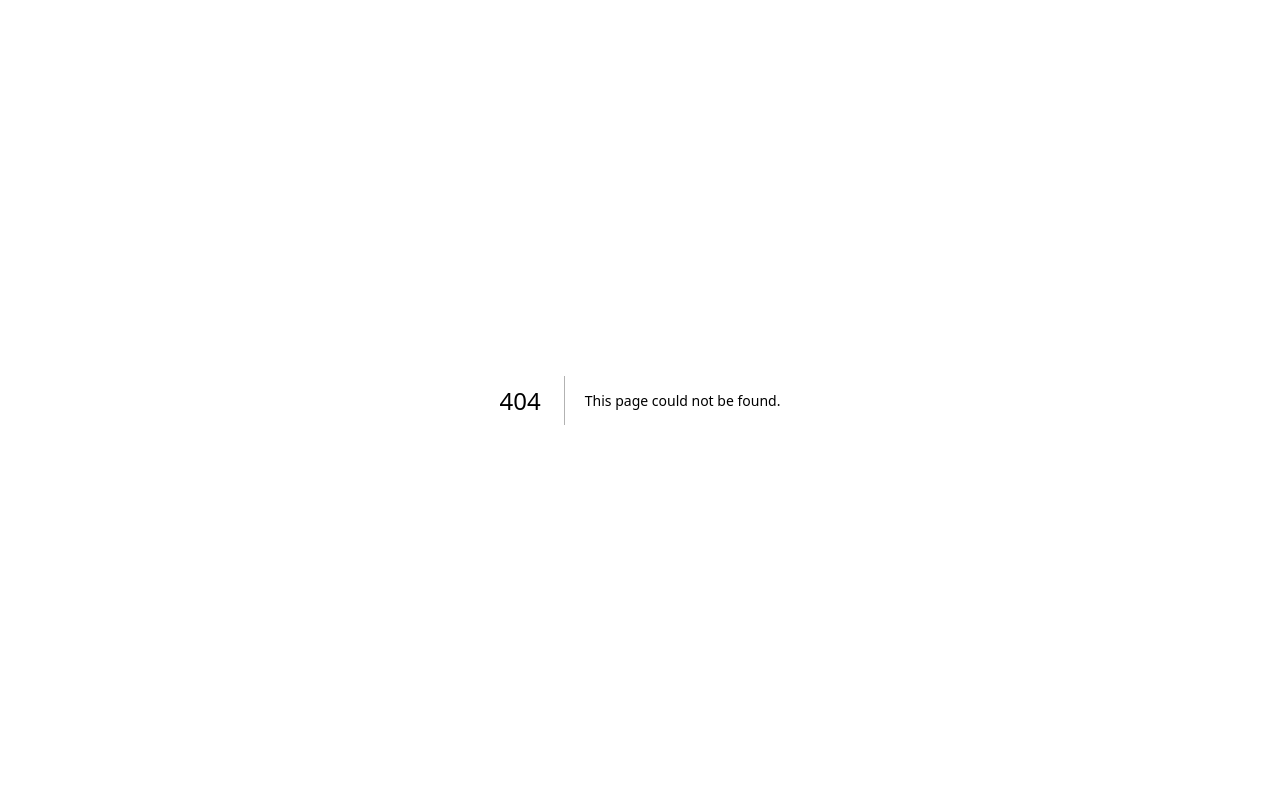
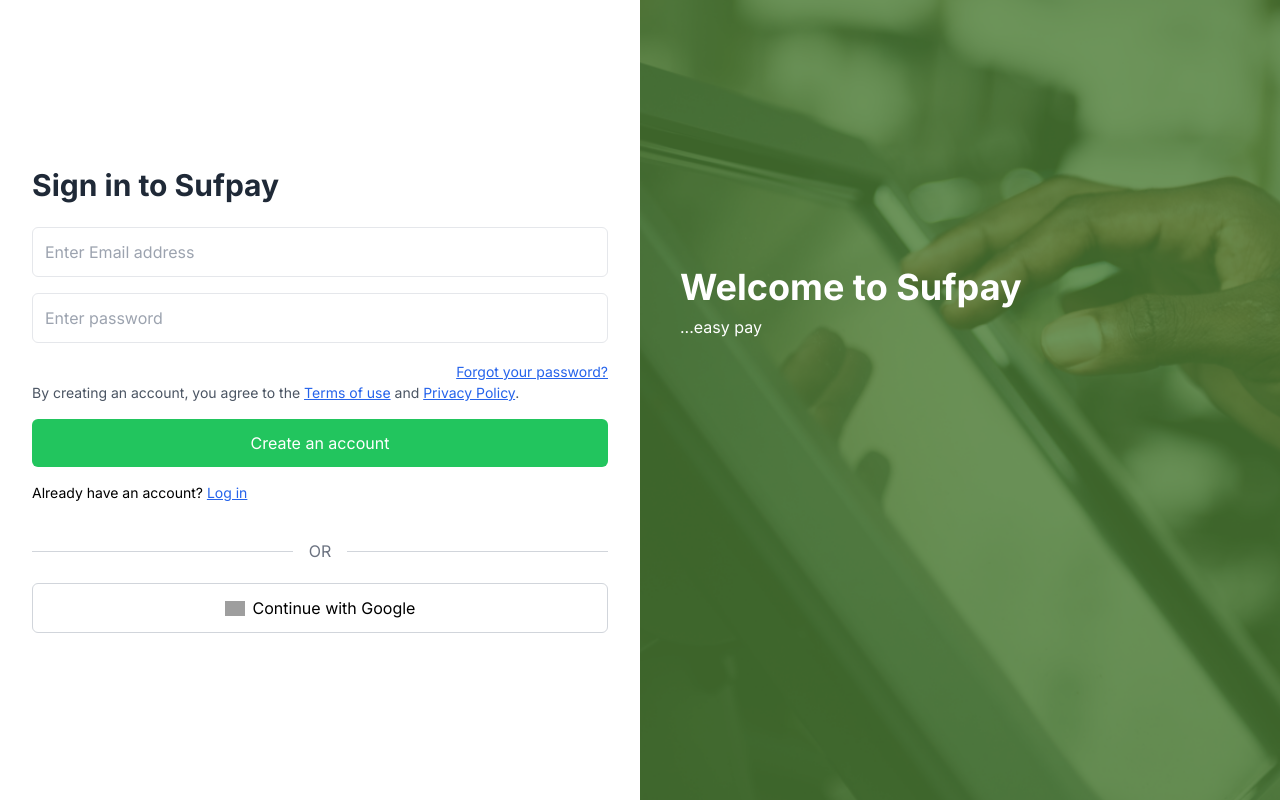
Before and after one commit to bespoque/peppersoup-mobile-frontend, a Next.js app: page /user/login in a window 1280 px wide. Before the commit this address had no page. Built offline with nearby package versions, Linux system fonts and the light colour scheme; grey boxes are pictures that could not be loaded.

Commit message:
login and register template

```diff
--- a/src/app/globals.css
+++ b/src/app/globals.css
@@ -2,7 +2,7 @@
 @tailwind components;
 @tailwind utilities;
 
-:root {
+/* :root {
   --foreground-rgb: 0, 0, 0;
   --background-start-rgb: 214, 219, 220;
   --background-end-rgb: 255, 255, 255;
@@ -14,7 +14,7 @@
     --background-start-rgb: 0, 0, 0;
     --background-end-rgb: 0, 0, 0;
   }
-}
+} */
 
 body {
   color: rgb(var(--foreground-rgb));
--- /dev/null
+++ b/src/app/user/login/page.tsx
@@ -0,0 +1,119 @@
+"use client"; // Make it a Client Component
+
+import { useState } from "react";
+import Image from "next/image";
+import Link from "next/link";
+
+export default function Login() {
+  const [formState, setFormState] = useState({
+    email: "",
+    password: "",
+  });
+
+  const handleChange = (e: React.ChangeEvent<HTMLInputElement>) => {
+    const { name, value } = e.target;
+    setFormState({ ...formState, [name]: value });
+  };
+
+  const handleSubmit = (e: React.FormEvent) => {
+    e.preventDefault();
+    // Add form submit logic here
+    console.log(formState);
+  };
+
+  return (
+    <div className="flex h-screen">
+      {/* Left section (Login Form) */}
+      <div className="w-full md:w-1/2 p-8 flex flex-col justify-center">
+        <h2 className="text-3xl font-bold mb-6 text-gray-800">
+          Sign in to Sufpay
+        </h2>
+        <form onSubmit={handleSubmit}>
+          <input
+            type="email"
+            name="email"
+            placeholder="Enter Email address"
+            className="border p-3 mb-4 rounded-md w-full"
+            value={formState.email}
+            onChange={handleChange}
+          />
+          <div className="mb-4">
+            <input
+              type="password"
+              name="password"
+              placeholder="Enter password"
+              className="border p-3 rounded-md w-full"
+              value={formState.password}
+              onChange={handleChange}
+            />
+          </div>
+          <div className="flex justify-end">
+            <Link href="#">
+              <span className="text-blue-600 text-sm underline">
+                Forgot your password?
+              </span>
+            </Link>
+          </div>
+          <p className="text-sm text-gray-600 mb-4">
+            By creating an account, you agree to the{" "}
+            <Link href="#">
+              <span className="text-blue-600 underline">Terms of use</span>
+            </Link>{" "}
+            and{" "}
+            <Link href="#">
+              <span className="text-blue-600 underline">Privacy Policy</span>
+            </Link>
+            .
+          </p>
+
+          <button
+            type="submit"
+            className="w-full bg-green-500 text-white py-3 px-4 rounded-md hover:bg-green-600 transition duration-300"
+          >
+            Create an account
+          </button>
+        </form>
+
+        <p className="mt-4 text-sm">
+          Already have an account?{" "}
+          <Link href="#">
+            <span className="text-blue-600 underline">Log in</span>
+          </Link>
+        </p>
+
+        <div className="relative flex py-5 items-center mt-4">
+          <div className="flex-grow border-t border-gray-300"></div>
+          <span className="mx-4 text-gray-500">OR</span>
+          <div className="flex-grow border-t border-gray-300"></div>
+        </div>
+
+        <button className="w-full bg-white border border-gray-300 text-black py-3 px-4 rounded-md hover:bg-gray-100 transition duration-300 flex justify-center items-center">
+          <Image
+            src="/google-icon.svg"
+            alt="Google"
+            width={20}
+            height={20}
+            className="mr-2"
+          />
+          Continue with Google
+        </button>
+      </div>
+
+      {/* Right section (Image) */}
+      <div className="hidden md:block w-1/2 relative">
+        <Image
+          src="/images/cash.png"
+          alt="Welcome to Sufpay"
+          layout="fill"
+          objectFit="cover"
+          quality={100}
+        />
+        <div className="absolute top-0 left-0 w-full h-full bg-green-900 opacity-50"></div>
+        <div className="absolute top-1/3 left-10 text-white">
+          <h1 className="text-4xl font-bold">Welcome to Sufpay</h1>
+          <p className="mt-2">...easy pay</p>
+        </div>
+      </div>
+    </div>
+  );
+}
--- /dev/null
+++ b/src/app/user/signup/page.tsx
@@ -0,0 +1,124 @@
+"use client";
+import { useState } from 'react';
+import Image from 'next/image';
+// Define the types for form state
+interface FormState {
+  firstName: string;
+  lastName: string;
+  email: string;
+  phoneNumber: string;
+  password: string;
+}
+
+export default function Signup() {
+  // Form state management
+  const [formState, setFormState] = useState<FormState>({
+    firstName: '',
+    lastName: '',
+    email: '',
+    phoneNumber: '',
+    password: '',
+  });
+
+  // Handle input changes
+  const handleChange = (e: React.ChangeEvent<HTMLInputElement>) => {
+    const { name, value } = e.target;
+    setFormState({ ...formState, [name]: value });
+  };
+
+  return (
+    <div className="flex h-screen">
+      {/* Left section (Form) */}
+      <div className="w-full md:w-2/3 p-8 flex flex-col justify-center">
+        <h2 className="text-3xl font-bold mb-6 text-gray-800">Sign up to Sufpay</h2>
+
+        <div className="grid grid-cols-2 gap-4">
+          <input
+            type="text"
+            name="firstName"
+            placeholder="Enter first name"
+            className="border p-3 rounded-md"
+            value={formState.firstName}
+            onChange={handleChange}
+          />
+          <input
+            type="text"
+            name="lastName"
+            placeholder="Enter last name"
+            className="border p-3 rounded-md"
+            value={formState.lastName}
+            onChange={handleChange}
+          />
+        </div>
+
+        <input
+          type="email"
+          name="email"
+          placeholder="Enter email address"
+          className="border p-3 mt-4 rounded-md w-full"
+          value={formState.email}
+          onChange={handleChange}
+        />
+        <div className="flex items-center mt-4">
+          <div className="flex items-center border p-3 rounded-md">
+            <span className="mr-2">🇳🇬</span>
+            <input
+              type="tel"
+              name="phoneNumber"
+              placeholder="Enter phone number"
+              className="w-full"
+              value={formState.phoneNumber}
+              onChange={handleChange}
+            />
+          </div>
+        </div>
+        <input
+          type="password"
+          name="password"
+          placeholder="Enter password"
+          className="border p-3 mt-4 rounded-md w-full"
+          value={formState.password}
+          onChange={handleChange}
+        />
+
+        <ul className="text-sm text-gray-600 mt-2">
+          <li>• Use 8 or more characters</li>
+          <li>• One Uppercase character</li>
+          <li>• One lowercase character</li>
+          <li>• One special character</li>
+          <li>• One number</li>
+        </ul>
+
+        <p className="text-sm text-gray-600 mt-6">
+          By creating an account, you agree to the{' '}
+          <a href="#" className="text-blue-600 underline">Terms of use</a> and{' '}
+          <a href="#" className="text-blue-600 underline">Privacy Policy</a>.
+        </p>
+
+        <button className="mt-6 bg-gray-300 text-white py-3 px-4 rounded-md w-full">
+          Create an account
+        </button>
+
+        <p className="mt-4 text-sm">
+          Already have an account?{' '}
+          <a href="#" className="text-blue-600 underline">Log in</a>
+        </p>
+      </div>
+
+      <div className="hidden md:block w-1/3 relative">
+        <Image
+          src="/images/cash.png"
+          alt="Welcome to Sufpay"
+          layout="fill"
+          objectFit="cover"
+          quality={100}
+        />
+        <div className="absolute top-0 left-0 w-full h-full bg-green-900 opacity-50"></div>
+        <div className="absolute top-1/3 left-10 text-white">
+          <h1 className="text-4xl font-bold">Welcome to Sufpay</h1>
+          <p className="mt-2">...easy pay</p>
+        </div>
+      </div>
+    </div>
+  );
+}
```
Also changed, not shown: public/images/cash.png (added).
